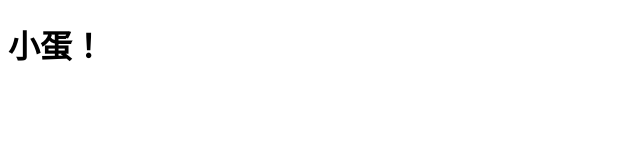
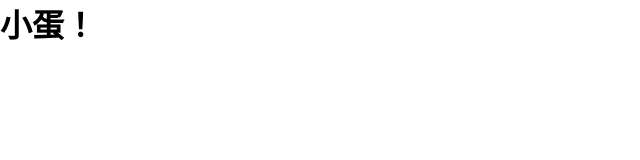
Before and after one commit to xfxd/xfxd.github.io, a plain HTML site: page index.html in a window 1280 px wide. Shown: the whole page, without its empty margins (0-640 px from the left). Drawn offline with Linux system fonts and the light colour scheme.

Commit message:
edit index.html

```diff
--- a/index.html
+++ b/index.html
@@ -3,6 +3,9 @@
 <head>
     <meta charset="UTF-8">
     <title>= ^小菲菲^ =</title>
+    <style>
+        @import "css/style.css"
+    </style>
 </head>
 <body>
 <h1>小蛋！</h1>
```
